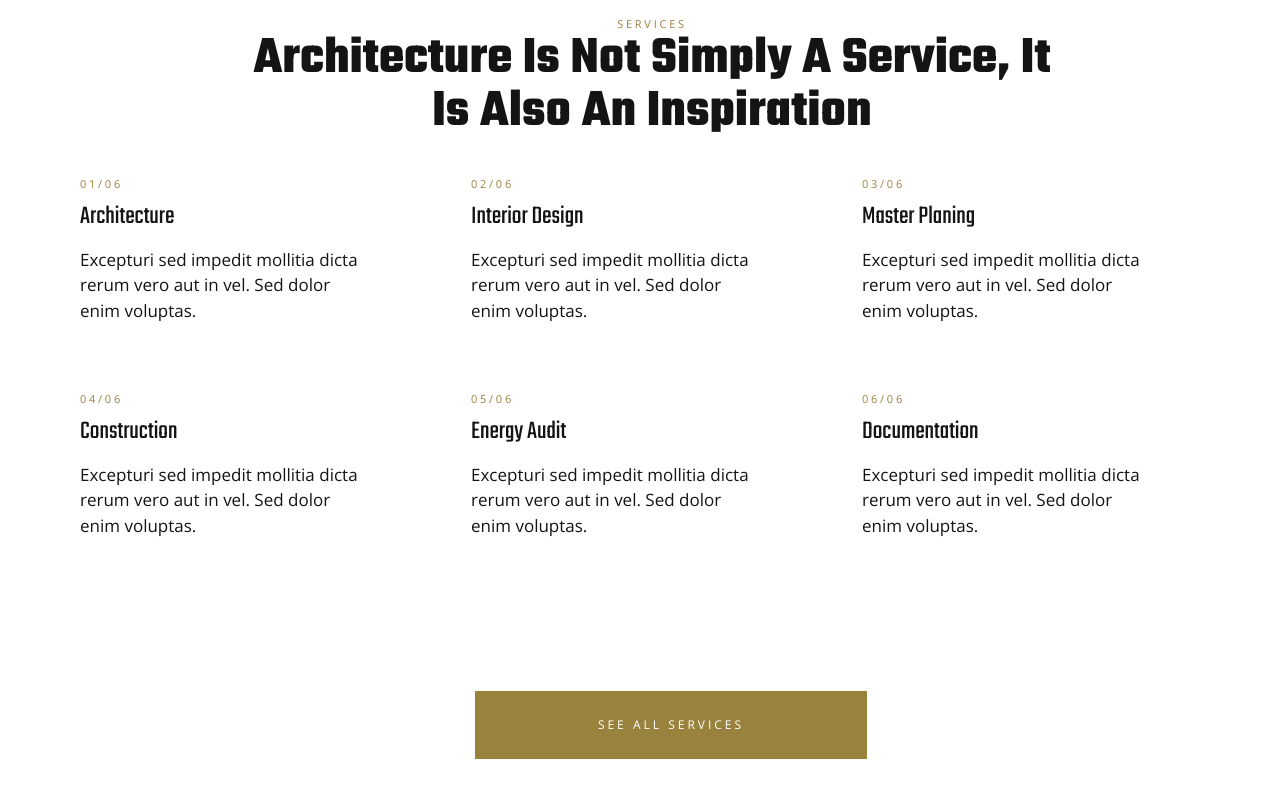
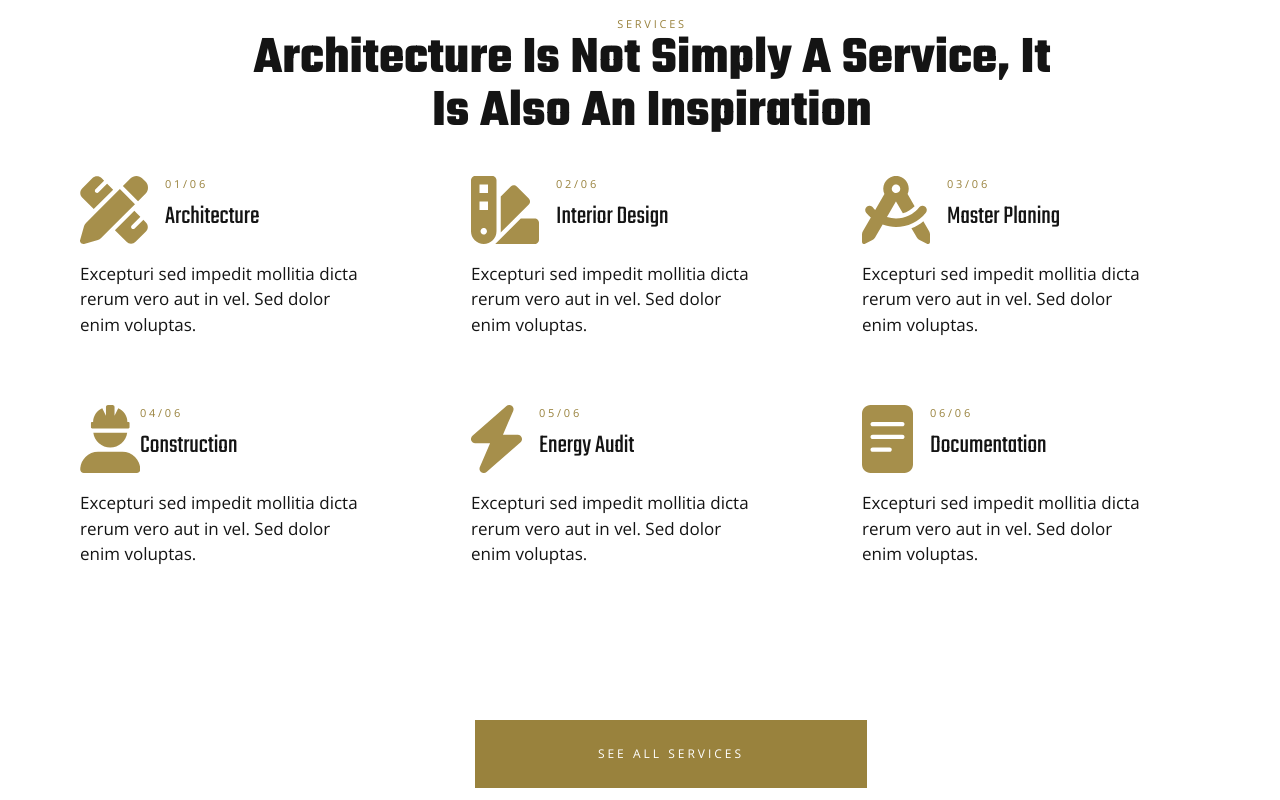
Before and after one commit to MaksimKhandeshyn/Vantage, a plain HTML site: page index.html in a window 1280 px wide. Shown: the part 1820-2620 px from the top of the page. Drawn offline with nearby package versions, Linux system fonts and the light colour scheme.

Commit message:
add all icons to project

```diff
--- a/index.html
+++ b/index.html
@@ -23,8 +23,13 @@
     <header class="header">
       <div class="container header-box">
         <img src="./images/logo.png" alt="logo of Vantage" class="header-img" />
-        <p class="architecture header-text">Architecture</p>
-        <p class="made-with header-text">Made With</p>
+        <div class="header-text-box">
+          <p class="architecture">Architecture</p>
+          <p class="made-with">Made With</p>
+          <svg width="17" height="17" class="header-icon header-text">
+            <use href="./icons/symbol-defs.svg#icon-heart"></use>
+          </svg>
+        </div>
         <nav class="nav">
           <ul class="nav-list list">
             <li class="nav__list-item">
@@ -217,8 +222,13 @@
           </h2>
           <ul class="services-list list">
             <li class="services__list-item">
+              <svg class="services__list-icon" width="68" height="68">
+                <use href="./icons/symbol-defs.svg#icon-penline"></use>
+              </svg>
+              <div class="services__list-description">
                 <p class="services__list-number">01/06</p>
                 <h3 class="services__list-title">Architecture</h3>
+              </div>
               <p class="services__list-info">
                 Excepturi sed impedit mollitia dicta rerum vero aut in vel. Sed
                 dolor enim voluptas.
@@ -226,8 +236,13 @@
             </li>
 
             <li class="services__list-item">
+              <svg class="services__list-icon" width="68" height="68">
+                <use href="./icons/symbol-defs.svg#icon-books"></use>
+              </svg>
+              <div class="services__list-description">
                 <p class="services__list-number">02/06</p>
                 <h3 class="services__list-title">Interior Design</h3>
+              </div>
               <p class="services__list-info">
                 Excepturi sed impedit mollitia dicta rerum vero aut in vel. Sed
                 dolor enim voluptas.
@@ -235,8 +250,13 @@
             </li>
 
             <li class="services__list-item">
+              <svg class="services__list-icon" width="68" height="68">
+                <use href="./icons/symbol-defs.svg#icon-compass"></use>
+              </svg>
+              <div class="services__list-description">
                 <p class="services__list-number">03/06</p>
                 <h3 class="services__list-title">Master Planing</h3>
+              </div>
               <p class="services__list-info">
                 Excepturi sed impedit mollitia dicta rerum vero aut in vel. Sed
                 dolor enim voluptas.
@@ -244,8 +264,13 @@
             </li>
 
             <li class="services__list-item">
+              <svg class="services__list-icon" width="60" height="68">
+                <use href="./icons/symbol-defs.svg#icon-person"></use>
+              </svg>
+              <div class="sevices__list-description">
                 <p class="services__list-number">04/06</p>
                 <h3 class="services__list-title">Construction</h3>
+              </div>
               <p class="services__list-info">
                 Excepturi sed impedit mollitia dicta rerum vero aut in vel. Sed
                 dolor enim voluptas.
@@ -253,8 +278,13 @@
             </li>
 
             <li class="services__list-item">
+              <svg class="services__list-icon" width="51" height="68">
+                <use href="./icons/symbol-defs.svg#icon-storm"></use>
+              </svg>
+              <div class="services__list-description">
                 <p class="services__list-number">05/06</p>
                 <h3 class="services__list-title">Energy Audit</h3>
+              </div>
               <p class="services__list-info">
                 Excepturi sed impedit mollitia dicta rerum vero aut in vel. Sed
                 dolor enim voluptas.
@@ -262,8 +292,13 @@
             </li>
 
             <li class="services__list-item">
+              <svg class="services__list-icon" width="51" height="68">
+                <use href="./icons/symbol-defs.svg#icon-document"></use>
+              </svg>
+              <div class="services__list-description">
                 <p class="services__list-number">06/06</p>
                 <h3 class="services__list-title">Documentation</h3>
+              </div>
               <p class="services__list-info">
                 Excepturi sed impedit mollitia dicta rerum vero aut in vel. Sed
                 dolor enim voluptas.
--- a/sass/layout/_header.scss
+++ b/sass/layout/_header.scss
@@ -14,10 +14,9 @@
       top: -17px;
       z-index: 1;
     }
-    .header-text {
+    .header-text-box {
       display: flex;
       align-items: center;
-    }
       .architecture {
         line-height: 170%;
         color: rgba(255, 255, 255, 0.75);
@@ -30,6 +29,9 @@
         color: #fff;
         font-size: 10px;
       }
-
+      .header-icon {
+        margin-left: 5px;
       }
     }
+  }
+}
--- a/sass/pages/_home.scss
+++ b/sass/pages/_home.scss
@@ -244,7 +244,6 @@
 
 .services {
   padding-bottom: 107px;
-
   .services-subtitle {
     font-size: 11px;
     line-height: 151%;
@@ -269,12 +268,18 @@
     .services__list-item {
       flex-basis: calc(100% / 3 - 66px);
       padding: 37px 34px 31px 65px;
+      display: flex;
+      flex-wrap: wrap;
+      .services__list-description {
+        margin-left: 17px;
+      }
       .services__list-number {
         font-size: 11px;
         line-height: 151%;
         letter-spacing: 0.25em;
         text-transform: uppercase;
         color: $main-color;
+        height: 17px;
       }
       .services__list-title {
         font-family: $second-family;
```
Also changed, not shown: css/main.css, css/main.min.css, 2 other files. Lines whose indentation alone changed are shown as unchanged.
